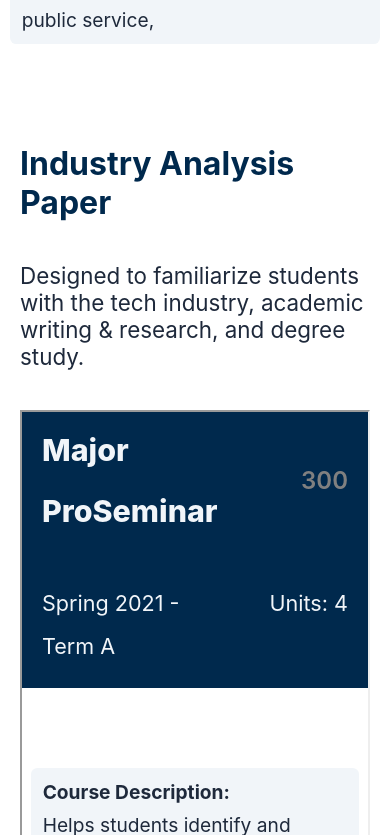
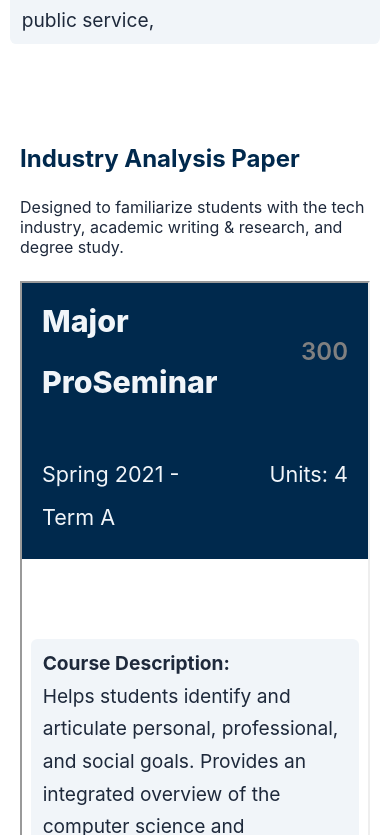
Before and after one commit to carlosdlroca/csumb-ilp, a Next.js app: page /courses/300 in a window 390 px wide. Shown: the part 789-1624 px from the top of the page. Built offline with nearby package versions, Linux system fonts and the light colour scheme.

Commit message:
clamp projectTitle & projectDescription font-size

```diff
--- a/styles/CoursePage.module.css
+++ b/styles/CoursePage.module.css
@@ -79,12 +79,12 @@
 }
 
 .projectTitle {
-  font-size: 4rem;
+  font-size: clamp(3rem,2.7vw,4rem);
   color: var(--color-blue-csumb);
 }
 
 .projectDescription {
-  font-size: 2.8rem;
+  font-size: clamp(2rem, 2.5vw, 2.8rem);
   color: var(--color-text-dark);
 }
 
@@ -119,9 +119,12 @@
     --padding: 3rem;
   }
 
+  .project {
+    gap: 3rem;
+  }
+
   .courseName {
     align-self: stretch;
-
     display: flex;
     align-items: center;
     justify-content: space-between;
@@ -146,7 +149,6 @@
     gap: 5rem;
   }
 
-
   .courseName {
     font-size: 3.8rem;
   }
```
